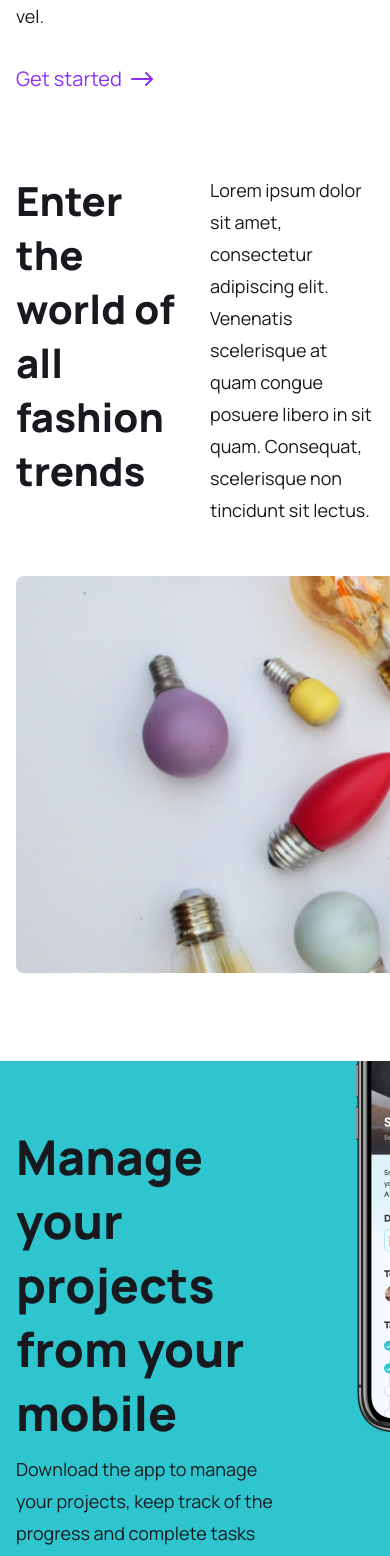
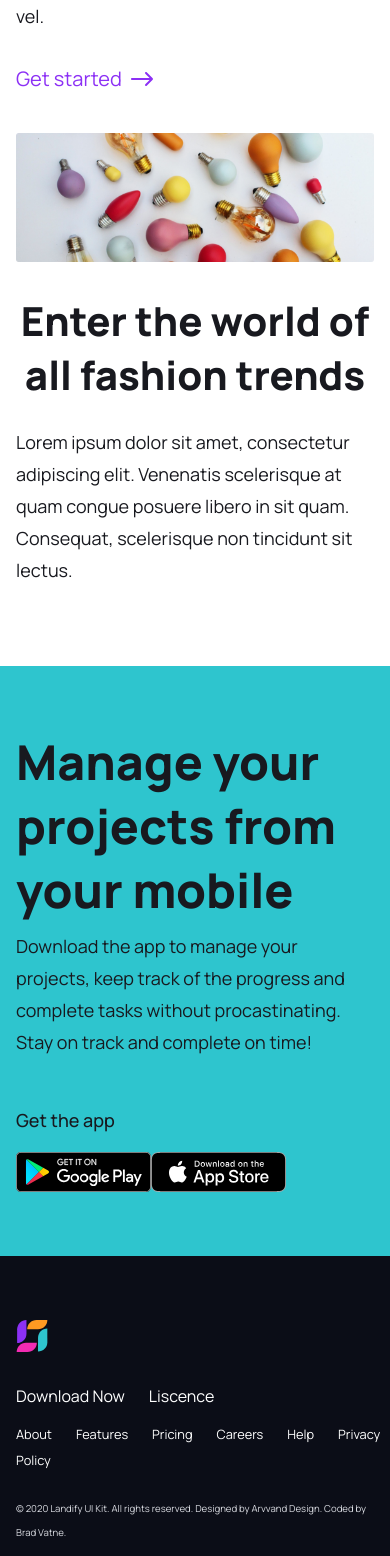
Before and after one commit to bradvatne/landify, a Next.js app: page / in a window 390 px wide. Shown: the part 4980-6536 px from the top of the page. Built offline with nearby package versions, Linux system fonts and the light colour scheme.

Commit message:
responsiveness

```diff
--- a/containers/FeatureCenter.tsx
+++ b/containers/FeatureCenter.tsx
@@ -1,8 +1,10 @@
-import s from '../styles/FeatureCenter.module.scss'
+import s from "../styles/FeatureCenter.module.scss";
+import Image from "next/image";
 
-export default function FeatureCenter({featureCenterContent}) {
-    const {title, lead, image} = featureCenterContent;
-    return <div className={s.wrapper}>
+export default function FeatureCenter({ featureCenterContent }) {
+  const { title, lead, image } = featureCenterContent;
+  return (
+    <div className={s.wrapper}>
       <div className={s.left}>
         <h3 className={s.title}>{title}</h3>
       </div>
@@ -10,7 +12,14 @@ export default function FeatureCenter({featureCenterContent}) {
         <p className={s.lead}>{lead}</p>
       </div>
       <div className={s.image}>
-            <img src={image} className={s.img} />
+        <Image
+          height={400}
+          width={1000}
+          layout="responsive"
+          src={image}
+          className={s.img}
+        />
       </div>
     </div>
+  );
 }
--- a/styles/Cta.module.scss
+++ b/styles/Cta.module.scss
@@ -50,3 +50,13 @@
     align-self: flex-end;
 
 }
+
+@media (max-width: 780px) {
+  .wrapper {
+    grid-template-columns: 1fr;
+  }
+
+  .right {
+    display: none;
+  }
+}
--- a/styles/FeatureCenter.module.scss
+++ b/styles/FeatureCenter.module.scss
@@ -31,3 +31,18 @@
     height: 400px;
     object-fit: scale-down;
 }
+
+@media (max-width: 780px) {
+    .wrapper {
+        grid-template-columns: 1fr;
+        grid-gap: 1.5rem;
+        padding-top: 2rem;
+    }
+    .image {
+        grid-column: 1;
+        grid-row: 1;
+    }
+    .title{
+        text-align: center;
+    }
+}
--- a/styles/Footer.module.scss
+++ b/styles/Footer.module.scss
@@ -42,10 +42,28 @@
 }
 
 .right > * {
-    display: block;
-    padding-bottom: 1rem;
+  display: block;
+  padding-bottom: 1rem;
 }
 
 .right > a {
-    font-size: 1.125rem;
+  font-size: 1.125rem;
 }
+
+@media (max-width: 780px) {
+  .right {
+    display: none;
+  }
+
+  .nav {
+    font-size: .8rem;
+  }
+
+  .copyright {
+    font-size: .6rem;
+  }
+
+  .left {
+    width: 100%;
+  }
+}
```
Lines whose indentation alone changed are shown as unchanged.
